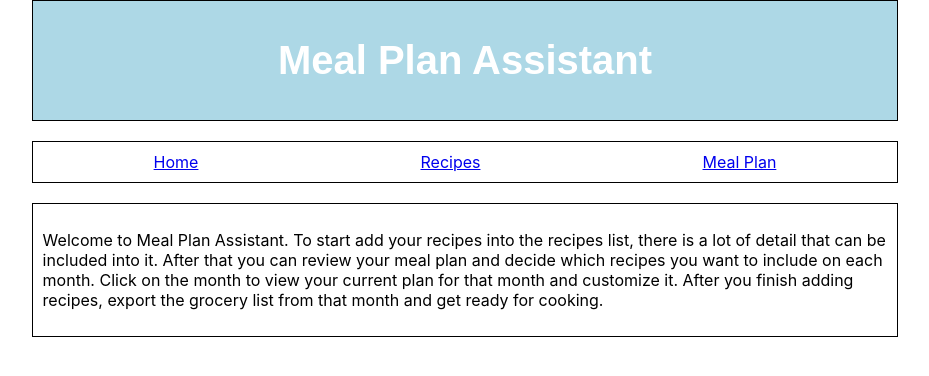
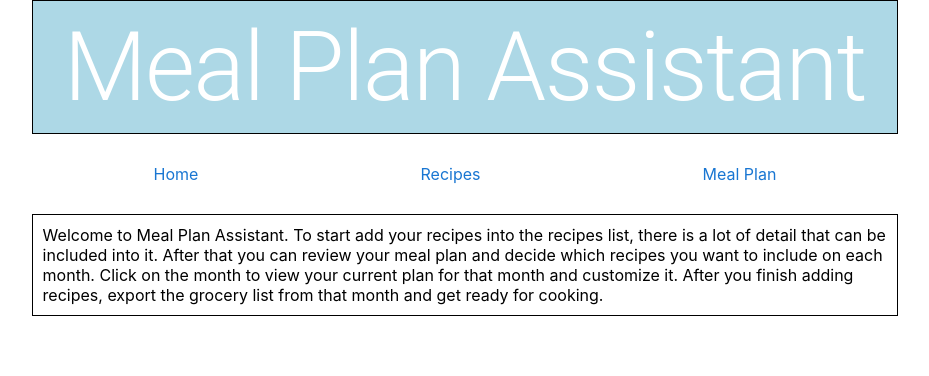
Before and after one commit to TomNgTech/Groceries-Recipes-Meal-Plan-Frontend, a React (Create React App) app: page / in a window 1280 px wide. Shown: the top 376 px of the page, without its empty margins (175-1104 px from the left). Built offline with nearby package versions, Linux system fonts and the light colour scheme.

Commit message:
moved all css to App css, changed Navlinks to Link, added Typography component

```diff
--- a/src/App.css
+++ b/src/App.css
@@ -1,13 +1,30 @@
 .title{
-    border: "1px solid black";
-    padding: "10px";
-    margin: "auto";
-    margin-bottom: "20px";
-    width: "66%";
-    text-align: "center";
-    background-color: "lightblue";
-    color: "white";
-    font-size: "20px";
-    font-weight: "bold";
-    font-family: "Arial, Helvetica, sans-serif";
+    border: 1px solid black;
+    padding: 10px;
+    margin: auto;
+    margin-bottom: 20px;
+    width: 66%;
+    text-align: center;
+    background-color: lightblue;
+    color: white;
 }
+body p{
+    width: 66%;
+    margin: auto;
+    padding: 10px;
+    text-align: left;
+    border: 1px solid black;
+    margin-top: 20px;
+}
+nav ul {
+    display: flex;
+    justify-content: space-around;
+    flex-direction: row;
+    width: 66%;
+    padding: 10px;
+    margin: auto;
+    list-style: none;
+}
+header{
+    border: none;
+}
--- a/src/components/Navbar.js
+++ b/src/components/Navbar.js
@@ -1,29 +1,19 @@
 import { NavLink } from "react-router-dom";
-
+import { Link } from "@mui/material";
 
 function MainNavigation() {
   return (
     <header>
       <nav>
-        <ul style={{
-          display: "flex",
-          justifyContent: "space-around",
-          flexDirection: "row",
-          width: "66%",
-          border: "1px solid black",
-          padding: "10px",
-          margin: "auto",
-          //remove list style
-          listStyle: "none",
-        }}>
+        <ul>
           <li>
-            <NavLink to="/">Home</NavLink>
+            <Link underline="none" component={NavLink} to="/">Home</Link>
           </li>
           <li>
-            <NavLink to="/recipes">Recipes</NavLink>
+            <Link underline="none" component={NavLink} to="/recipes">Recipes</Link>
           </li>
           <li>
-            <NavLink to="mealplan">Meal Plan</NavLink>
+            <Link underline="none" component={NavLink}to="mealplan">Meal Plan</Link>
           </li>
         </ul>
       </nav>
--- a/src/components/home/Home.js
+++ b/src/components/home/Home.js
@@ -1,19 +1,13 @@
+import { Typography } from "@mui/material";
 import React from "react";
-import MainNavigation from "../Navbar";
-import Title from "../shared/Title";
 
 function HomePage() {
   return (
     <>
-      <body style={{
-        width: "66%",
-        margin: "auto",
-        padding: "10px",
-        textAlign: "left",
-        border: "1px solid black",
-        marginTop: "20px",
-      }}>
+      <body>
+        <Typography variant="p">
         <p data-testid="test">Welcome to Meal Plan Assistant. To start add your recipes into the recipes list, there is a lot of detail that can be included into it. After that you can review your meal plan and decide which recipes you want to include on each month. Click on the month to view your current plan for that month and customize it. After you finish adding recipes, export the grocery list from that month and get ready for cooking.</p>
+        </Typography>
       </body>
     </>
   );
--- a/src/components/shared/Title.js
+++ b/src/components/shared/Title.js
@@ -1,23 +1,12 @@
 import React from "react";
+import Typography from '@mui/material/Typography';
+
 
 
 function Title(props) {
   return (
-    <div
-    style={{
-        border: "1px solid black",
-        padding: "10px",
-        margin: "auto",
-        marginBottom: "20px",
-        width: "66%",
-        textAlign: "center",
-        backgroundColor: "lightblue",
-        color: "white",
-        fontSize: "20px",
-        fontWeight: "bold",
-        fontFamily: "Arial, Helvetica, sans-serif"
-    }}>
-      <h1>{props.title}</h1>
+    <div className="title">
+      <Typography variant="h1">{props.title}</Typography>
     </div>
   );
 }
```
